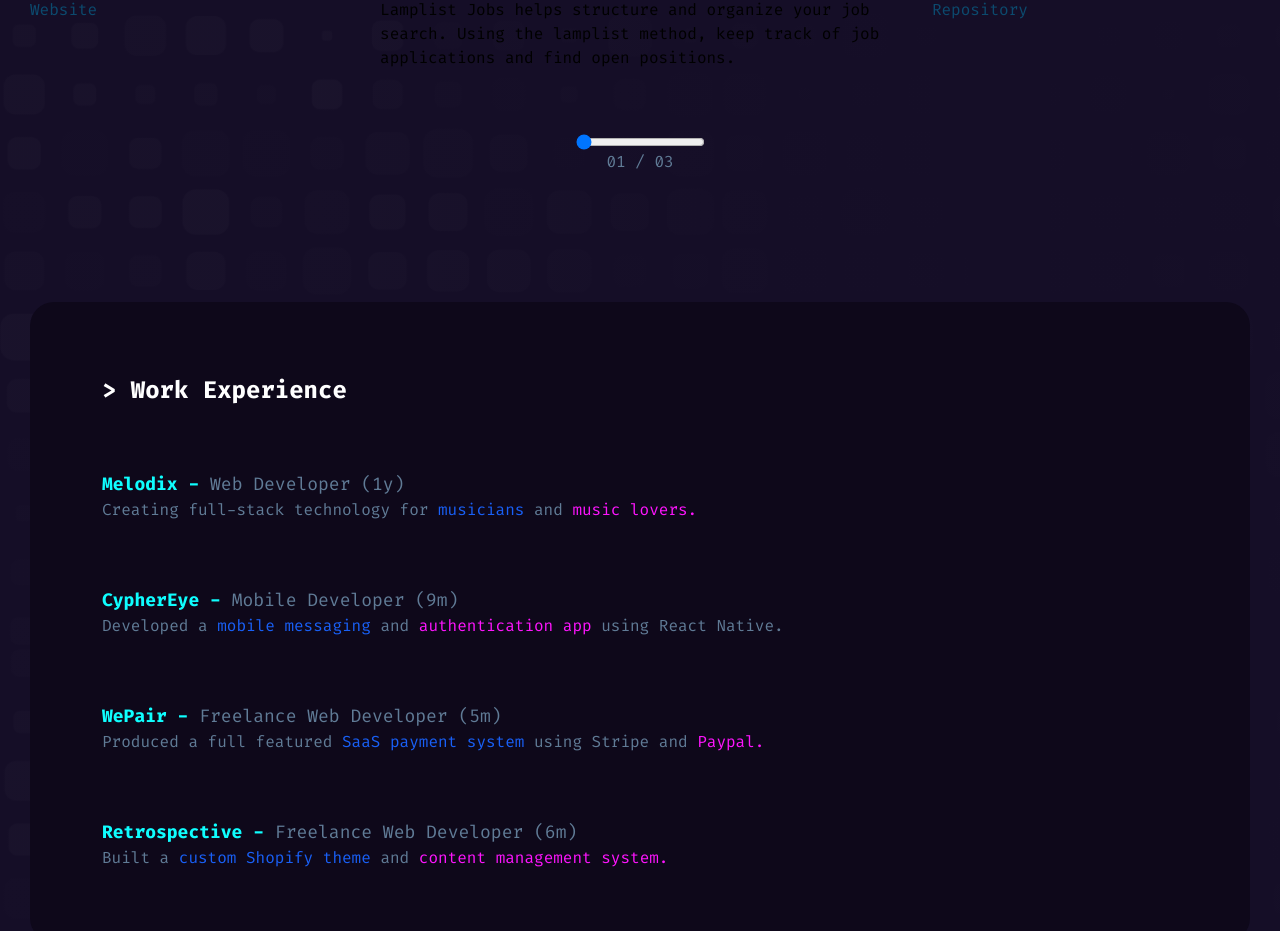
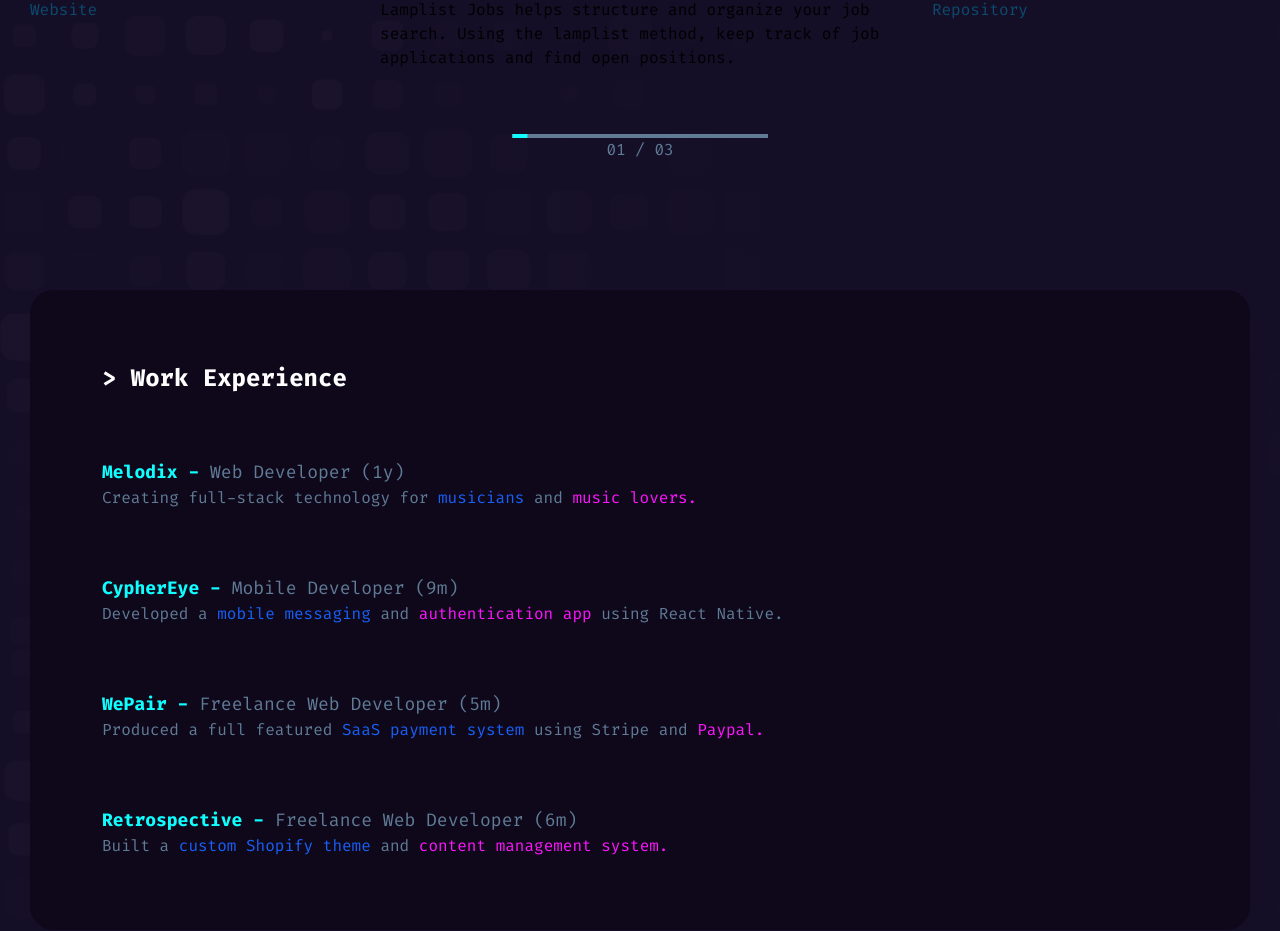
Before and after one commit to nbur4556/svkit-portfolio, a SvelteKit app: page / in a window 1280 px wide. Shown: the part 1338-2269 px from the top of the page. Built offline with nearby package versions, Linux system fonts and the light colour scheme.

Commit message:
style project selector

```diff
--- a/src/components/FeaturedProjects.svelte
+++ b/src/components/FeaturedProjects.svelte
@@ -8,8 +8,6 @@
   export let projectData: Array<Project>;
 
   let selected: Project = projectData[0];
-
-  const updateSelectedProject = (index: number) => (selected = projectData[index]);
 </script>
 
 <section class="flex flex-col gap-md mb-lg" data-cy="select-feature">
@@ -44,6 +42,6 @@
 
   <ProjectSelector
     count={projectData.length}
-    on:update={({detail}) => (selected = projectData[detail.value - 1])}
+    on:update={({ detail }) => (selected = projectData[detail.value - 1])}
   />
 </section>
--- a/src/components/ProjectSelector.svelte
+++ b/src/components/ProjectSelector.svelte
@@ -18,6 +18,13 @@
 </script>
 
 <section class="flex flex-col items-center">
-  <input type="range" bind:value={selected} min={1} max={count} on:change={handleUpdate} />
+  <input
+    class="appearance-none h-4px w-xl bg-body accent accent-accent1-400 overflow-hidden cursor-pointer"
+    type="range"
+    bind:value={selected}
+    min={1}
+    max={count}
+    on:change={handleUpdate}
+  />
   <p class="text-body">{displaySelected} / {displayCount}</p>
 </section>
--- a/tailwind.config.cjs
+++ b/tailwind.config.cjs
@@ -37,6 +37,7 @@
 };
 
 const pixelSizes = {
+  "4px": "4px",
   "20px": "20px",
   "40px": "40px",
   "72px": "72px",
```
